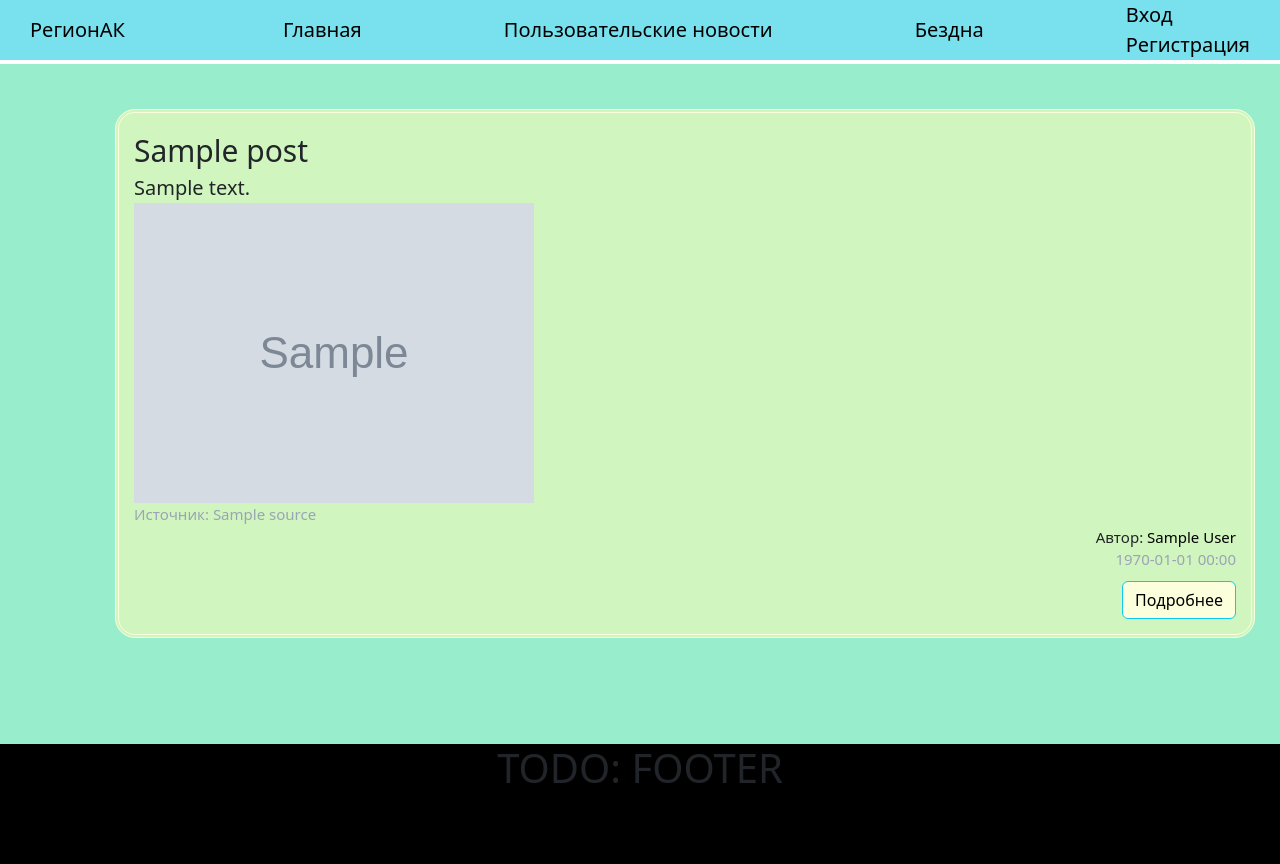
After one commit to Wolframoviy/regionAK, a Flask app: template app/templates/post.html in a window 1280 px wide. The commit adds this page. Run offline with Flask 3, Linux system fonts and the light colour scheme; the template is opened without the code that fills it: most values are stand-ins (such as "Sample title", 1, 10 or a date in 2020); grey boxes marked "Sample" are stand-in pictures; some libraries are stand-ins or nearby versions.

Commit message:
Added images for posts

```diff
--- a/app/static/styles/styles.css
+++ b/app/static/styles/styles.css
@@ -53,6 +53,11 @@ a {
     font-size: 20px;
 }
 
+.post-image {
+    max-height: 1000px;
+    max-width: 100%;
+}
+
 .post-source {
     font-size: 15px;
     color: #9BA4B5;
--- a/app/templates/index.html
+++ b/app/templates/index.html
@@ -7,9 +7,7 @@
         <div class="post-title">{{ post.title }}</div>
         <div class="post-content">{{ post.content|truncate(400) }}</div>
         {% if post.image %}
-            <div class="post-image">
-                <img src="" alt="Нам не удалось загрузить изображение. :(">
-            </div>
+            <img class="post-image" src="/static/images/posts/{{ post.image }}" alt="Нам не удалось загрузить изображение. :(">
         {% endif %}
         {% if post.source %}
         <div class="post-source">Источник: {{ post.source }}</div>
--- /dev/null
+++ b/app/templates/post.html
@@ -0,0 +1,23 @@
+{% extends "template.html" %}
+
+{% block main %}
+<div class="posts">
+    <div class="container post">
+            <div class="post-title">{{ post.title }}</div>
+            <div class="post-content">{{ post.content }}</div>
+            {% if post.image %}
+                <img src="/static/images/posts/{{ post.image }}" alt="Нам не удалось загрузить изображение. :(">
+            {% endif %}
+            {% if post.source %}
+            <div class="post-source">Источник: {{ post.source }}</div>
+            {% endif %}
+            <div class="post-info">
+                <div class="post-author">Автор: <a href="/user{{ post.author_id }}">{{ post.author }}</a></div>
+                <div class="post-date">{{ post.pdate|unixtostring }}</div>
+                <div class="post-href"><a href="/post{{ post.id }}/">
+                    <button class="btn btn-info">Подробнее</button>
+                </a></div>
+            </div>
+    </div>
+</div>
+{% endblock %}
--- a/app/templates/template.html
+++ b/app/templates/template.html
@@ -3,7 +3,7 @@
 <head>
     <meta charset="UTF-8">
     <link href="https://cdn.jsdelivr.net/npm/bootstrap@5.3.0-alpha3/dist/css/bootstrap.min.css" rel="stylesheet" integrity="sha384-KK94CHFLLe+nY2dmCWGMq91rCGa5gtU4mk92HdvYe+M/SXH301p5ILy+dN9+nJOZ" crossorigin="anonymous">
-    <link rel="stylesheet" href="static/styles/styles.css">
+    <link rel="stylesheet" href="/static/styles/styles.css">
     <script src="https://cdn.jsdelivr.net/npm/bootstrap@5.3.0-alpha3/dist/js/bootstrap.bundle.min.js" integrity="sha384-ENjdO4Dr2bkBIFxQpeoTz1HIcje39Wm4jDKdf19U8gI4ddQ3GYNS7NTKfAdVQSZe" crossorigin="anonymous"></script>
     {% if title %}
         <title>{{ title }} - РегионАК</title>
```
Also changed, not shown: app/views.py (+8 -6 lines), app/helpers.py (line endings or trailing spaces).
